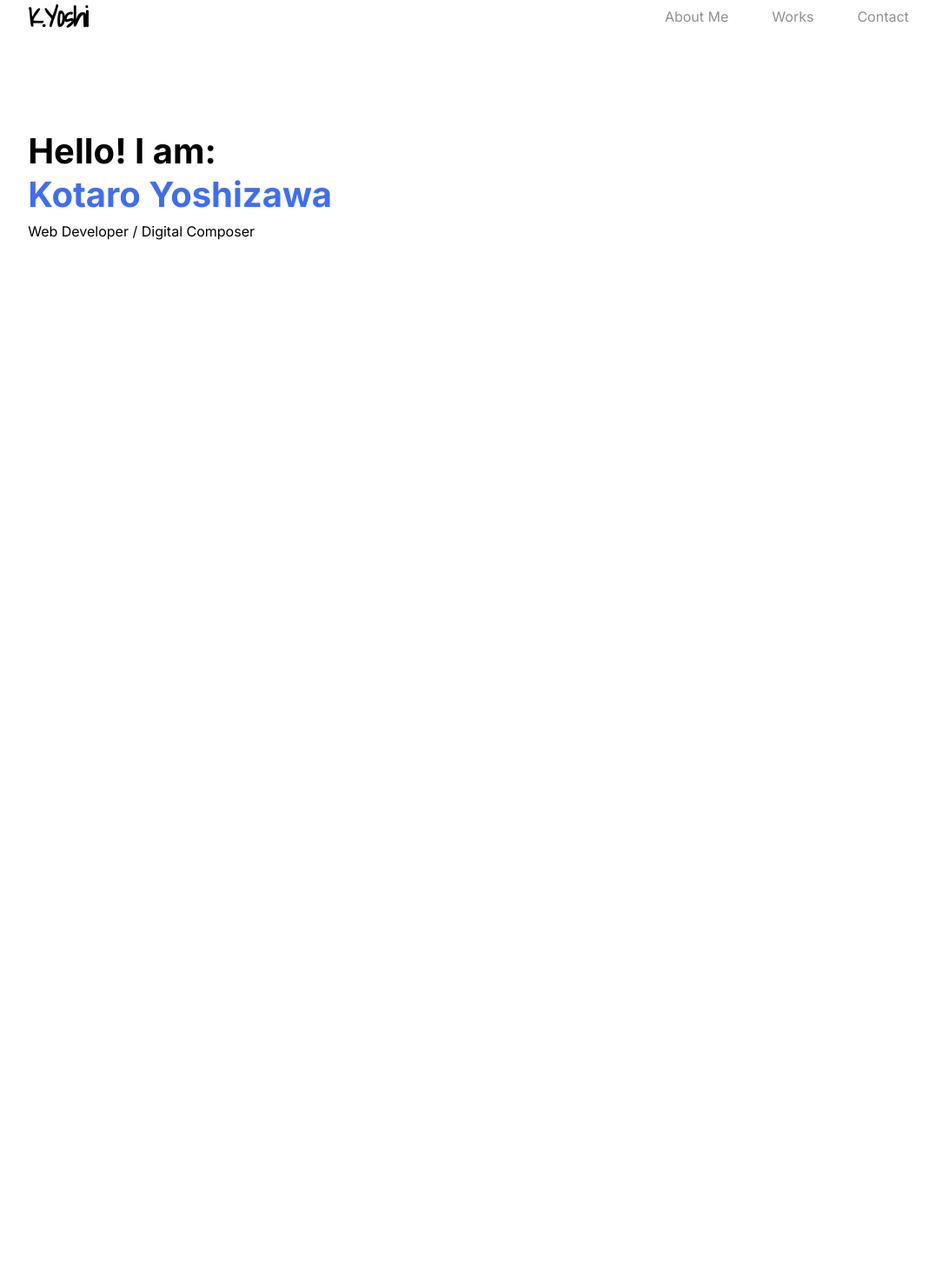
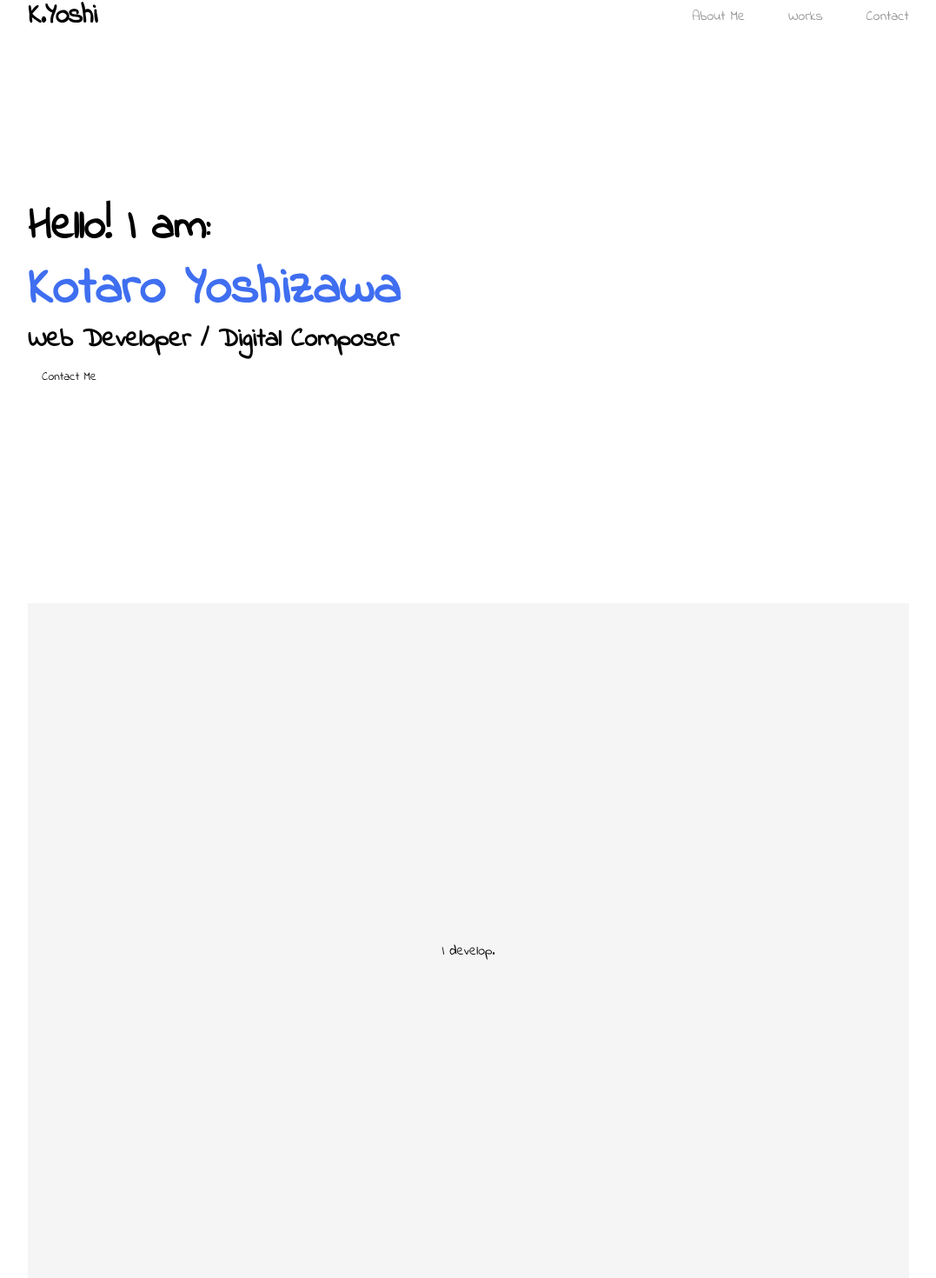
Before and after one commit to Raifa21/react-portfolio-page, a Next.js app: page / in a window 1280 px wide. Shown: the part 46-1516 px from the top of the page at 87% size, without its empty margins (101-1178 px from the left). Before the commit the page ends 800 px from the top, so only its background shows below. Built offline with nearby package versions, Linux system fonts and the light colour scheme.

Commit message:
Altered main page with font changes

```diff
--- a/app/page.tsx
+++ b/app/page.tsx
@@ -1,15 +1,31 @@
 "use client";
 import PageHeader from "@/components/pageheader";
+import { Indie_Flower } from "next/font/google";
+import { Button } from "@/components/ui/button";
+import Link from "next/link";
+
+const indieFlower = Indie_Flower({
+  weight: "400",
+  subsets: ["latin"],
+});
 
 export default function Home() {
   return (
     <>
       <PageHeader />
-      <div className="body">
-        <div className="mainpage">
-          <p className="hello-text"> Hello! I am:</p>
-          <p className="name-text"> Kotaro Yoshizawa</p>
-          <p className="job-text">Web Developer / Digital Composer</p>
+      <div className={indieFlower.className}>
+        <div className="mainpage body">
+          <div className="introduction">
+            <p className="hello-text"> Hello! I am:</p>
+            <p className="name-text"> Kotaro Yoshizawa</p>
+            <p className="job-text">Web Developer / Digital Composer</p>
+            <Button color="blue" asChild>
+              <Link href="/pages/contactpage"> Contact Me </Link>
+            </Button>
+          </div>
+          <div className="develop">I develop.</div>
+          <div className="compose">I compose.</div>
+          <div className="create">I create.</div>
         </div>
       </div>
     </>
--- a/components/pageheader.tsx
+++ b/components/pageheader.tsx
@@ -3,9 +3,9 @@
 import Link from "next/link";
 import React, { useState, useEffect } from "react";
 import HeaderMenu from "./menu";
-import { Shadows_Into_Light } from "next/font/google";
+import { Indie_Flower } from "next/font/google";
 
-const shadowsIntoLight = Shadows_Into_Light({
+const indieFlower = Indie_Flower({
   weight: "400",
   subsets: ["latin"],
 });
@@ -34,7 +34,7 @@
       <div className="headerlogo">
         <div>
           <Link href="/" legacyBehavior passHref>
-            <div className={shadowsIntoLight.className}>
+            <div className={indieFlower.className}>
               <a className="biglogo">K.Yoshi</a>
             </div>
           </Link>
@@ -44,7 +44,7 @@
         {isCompact ? (
           <HeaderMenu />
         ) : (
-          <div className="headerpagelinks">
+          <div className={`headerpagelinks ${indieFlower.className}`}>
             <Link href="/pages/about" legacyBehavior passHref>
               <a className="navcomponents">About Me</a>
             </Link>
--- /dev/null
+++ b/components/ui/button.tsx
@@ -0,0 +1,56 @@
+import * as React from "react";
+import { Slot } from "@radix-ui/react-slot";
+import { cva, type VariantProps } from "class-variance-authority";
+
+import { cn } from "@/lib/utils";
+
+const buttonVariants = cva(
+  "inline-flex items-center justify-center whitespace-nowrap rounded-md text-sm font-medium ring-offset-background transition-colors focus-visible:outline-none focus-visible:ring-2 focus-visible:ring-ring focus-visible:ring-offset-2 disabled:pointer-events-none disabled:opacity-50",
+  {
+    variants: {
+      variant: {
+        default: "blue text-primary-foreground hover:bg-primary/90",
+        destructive:
+          "bg-destructive text-destructive-foreground hover:bg-destructive/90",
+        outline:
+          "border border-input bg-background hover:bg-accent hover:text-accent-foreground",
+        secondary:
+          "bg-secondary text-secondary-foreground hover:bg-secondary/80",
+        ghost: "hover:bg-accent hover:text-accent-foreground",
+        link: "text-primary underline-offset-4 hover:underline",
+      },
+      size: {
+        default: "h-10 px-4 py-2",
+        sm: "h-9 rounded-md px-3",
+        lg: "h-11 rounded-md px-8",
+        icon: "h-10 w-10",
+      },
+    },
+    defaultVariants: {
+      variant: "default",
+      size: "default",
+    },
+  },
+);
+
+export interface ButtonProps
+  extends React.ButtonHTMLAttributes<HTMLButtonElement>,
+    VariantProps<typeof buttonVariants> {
+  asChild?: boolean;
+}
+
+const Button = React.forwardRef<HTMLButtonElement, ButtonProps>(
+  ({ className, variant, size, asChild = false, ...props }, ref) => {
+    const Comp = asChild ? Slot : "button";
+    return (
+      <Comp
+        className={cn(buttonVariants({ variant, size, className }))}
+        ref={ref}
+        {...props}
+      />
+    );
+  },
+);
+Button.displayName = "Button";
+
+export { Button, buttonVariants };
--- a/package.json
+++ b/package.json
@@ -13,6 +13,7 @@
   },
   "dependencies": {
     "@radix-ui/react-navigation-menu": "^1.1.4",
+    "@radix-ui/react-slot": "^1.1.0",
     "class-variance-authority": "^0.7.0",
     "clsx": "^2.1.1",
     "lucide-react": "^0.376.0",
--- a/styles/globals.css
+++ b/styles/globals.css
@@ -7,19 +7,34 @@
     /* Define the variable */
 }
 
+.introduction {
+    margin-top: 80px;
+    margin-bottom: 240px;
+}
+.develop {
+    display: flex;
+    justify-content: center;
+    align-items: center;
+    height: 100vh;
+    background-color: #f5f5f5;
+}
+
 .hello-text {
-    font-size: 40px;
+    font-size: 50px;
     font-weight: bold;
 }
 
 .name-text {
     margin-top: -10px;
-    font-size: 40px;
+    font-size: 60px;
     font-weight: bold;
     color: #3f6ef0;
 }
 
 .job-text {
+    margin-top: -10px;
+    font-size: 30px;
+    font-weight: bold;
 }
 
 .menu-area {
```
Also changed, not shown: 1 other file (tests, documents, lock files or other folders).
